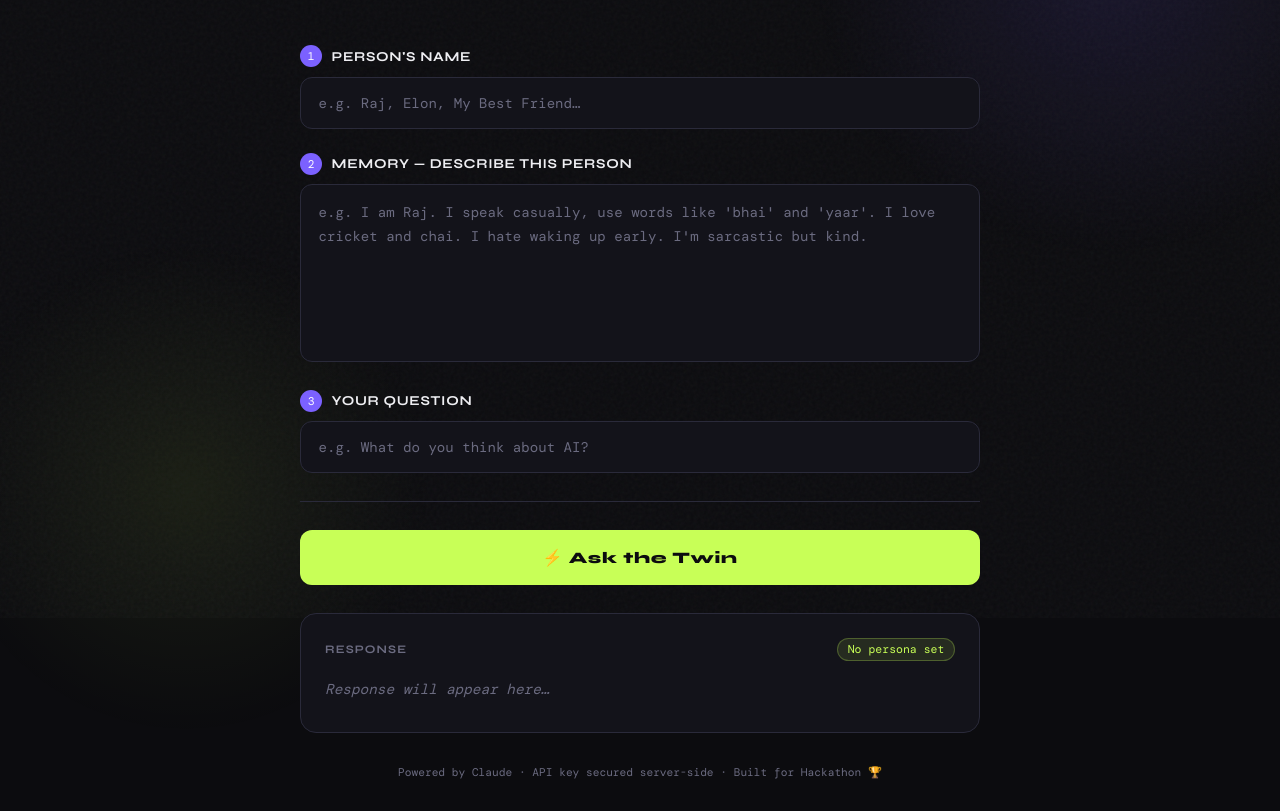
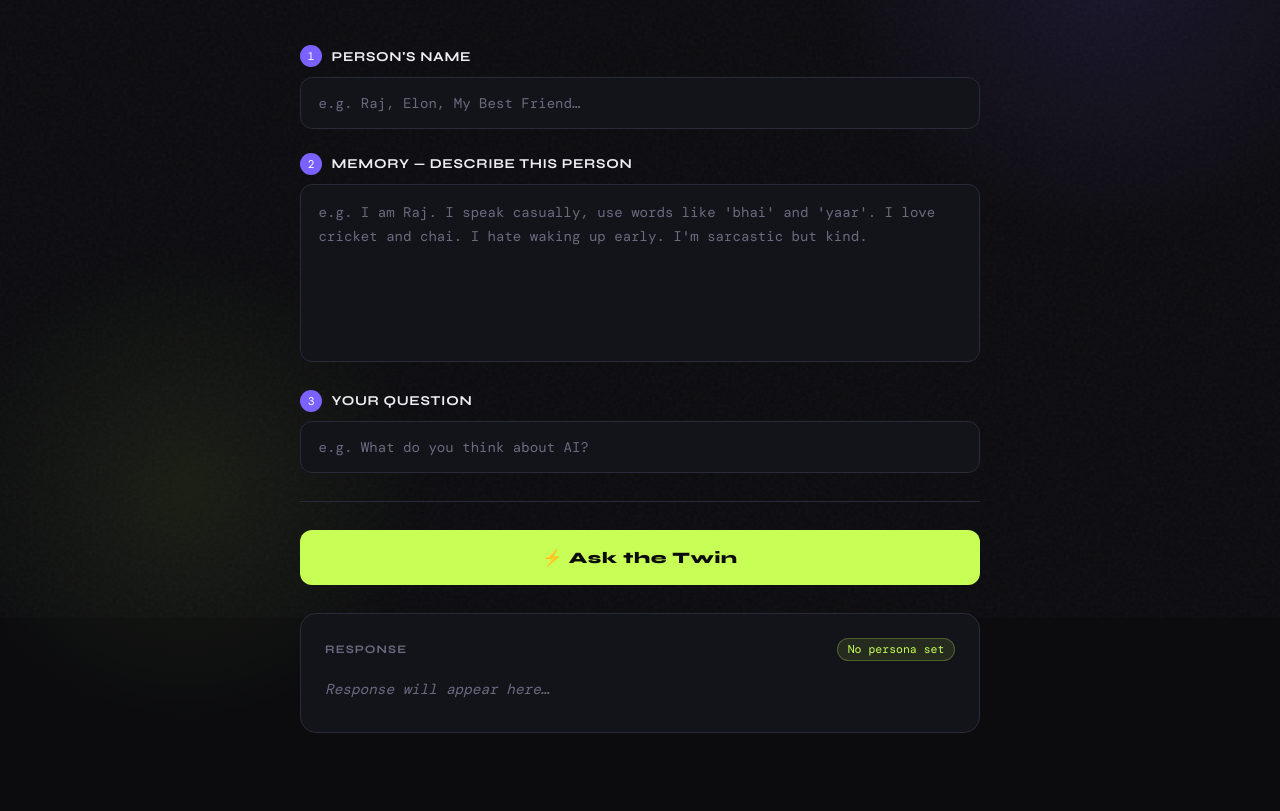
Before and after one commit to akshay212-gif/personaai, a website: page public/index.html in a window 1280 px wide. Shown: the part 182-993 px from the top of the page. After the commit the page ends 947 px from the top, so only its background shows below. Drawn offline with nearby package versions, Linux system fonts and the light colour scheme; a web font is replaced by a local one.

Commit message:
update footer

```diff
--- a/public/index.html
+++ b/public/index.html
@@ -1,4 +1,5 @@
 <!DOCTYPE html>
+
 <html lang="en">
 <head>
   <meta charset="UTF-8" />
@@ -61,9 +62,9 @@
     <p id="response" class="placeholder">Response will appear here…</p>
   </div>
 
-  <div class="footer">Powered by Claude · API key secured server-side · Built for Hackathon 🏆</div>
 
-</div>
+
+
 
 <script src="script.js"></script>
 </body>
```
Also changed, not shown: 1 other file.
